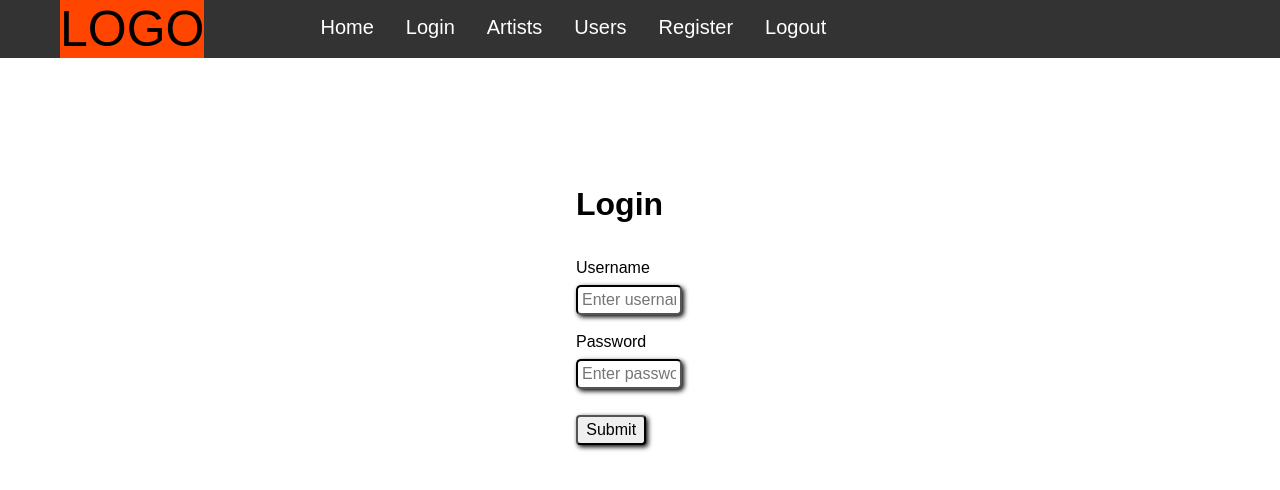
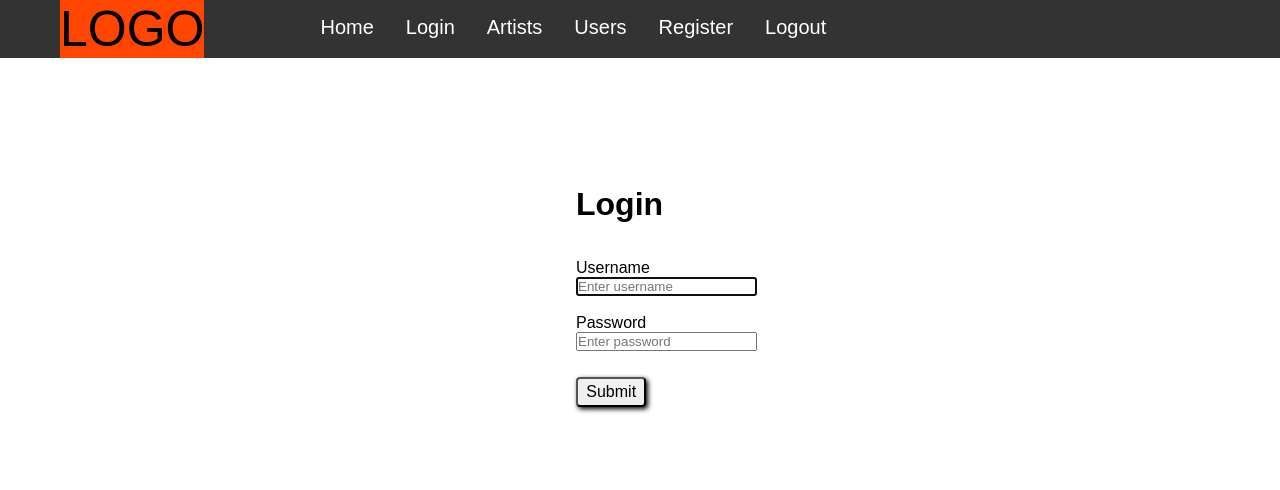
Before and after one commit to CodecoolGlobal/el-proyecte-grande-sprint-1-csharp-KisLorand, a React (Create React App) app in the folder Badcamp/Frontend/: page /login in a window 1280 px wide. Shown: the top 490 px of the page. Built offline with nearby package versions, Linux system fonts and the light colour scheme.

Commit message:
removing classname from login form

```diff
--- a/Badcamp/Frontend/src/components/Login/LoginForm.jsx
+++ b/Badcamp/Frontend/src/components/Login/LoginForm.jsx
@@ -4,7 +4,6 @@ const LoginForm = ({ handleSubmit, errorMessage }) => {
         <form onSubmit={handleSubmit}>
             <label htmlFor="username">Username</label><br />
             <input
-                className="input"
                 id="username"
                 placeholder="Enter username"
                 type="text"
@@ -17,7 +16,6 @@ const LoginForm = ({ handleSubmit, errorMessage }) => {
 
             <label htmlFor="password">Password</label><br />
             <input
-                className="input"
                 id="password"
                 placeholder="Enter password"
                 type="password"
@@ -26,7 +24,7 @@ const LoginForm = ({ handleSubmit, errorMessage }) => {
             /><br /><br />
 
             <button type="submit">Submit</button><br /><br />
-            {errorMessage ? <p style={{color: "red"}}>{errorMessage}</p> : null}
+            {errorMessage ? <p style={{ color: "red" }}>{errorMessage}</p> : null}
         </form>
     );
 }
```
